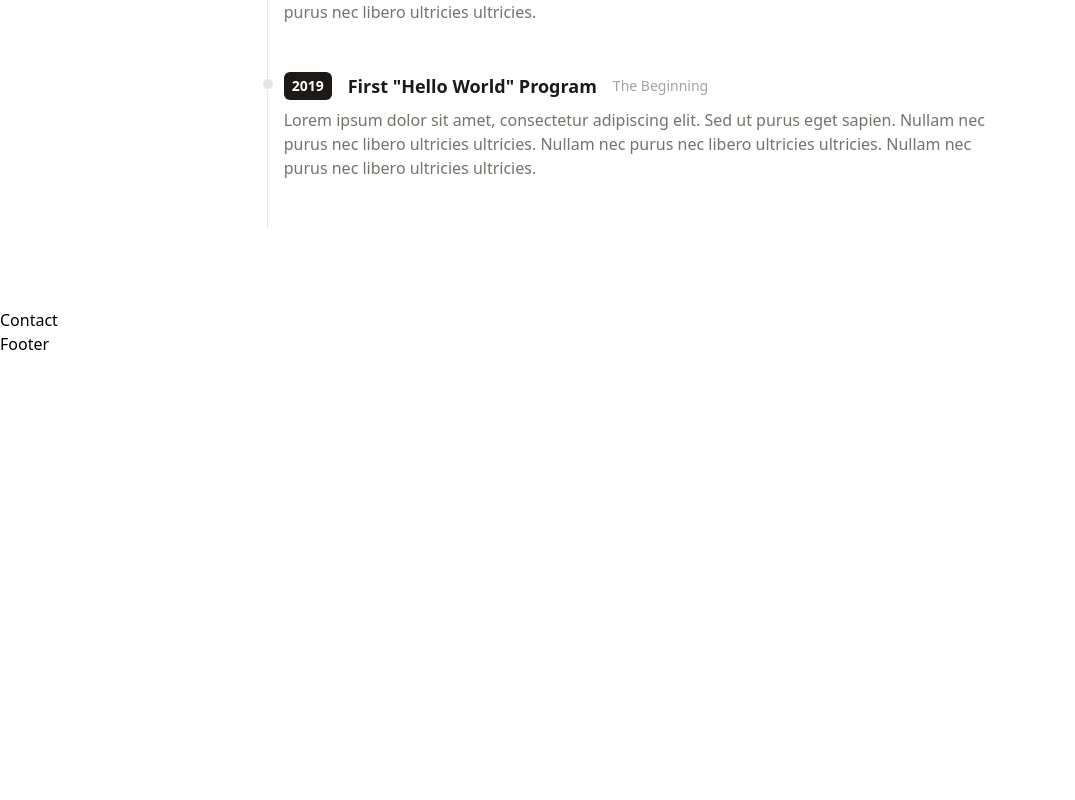
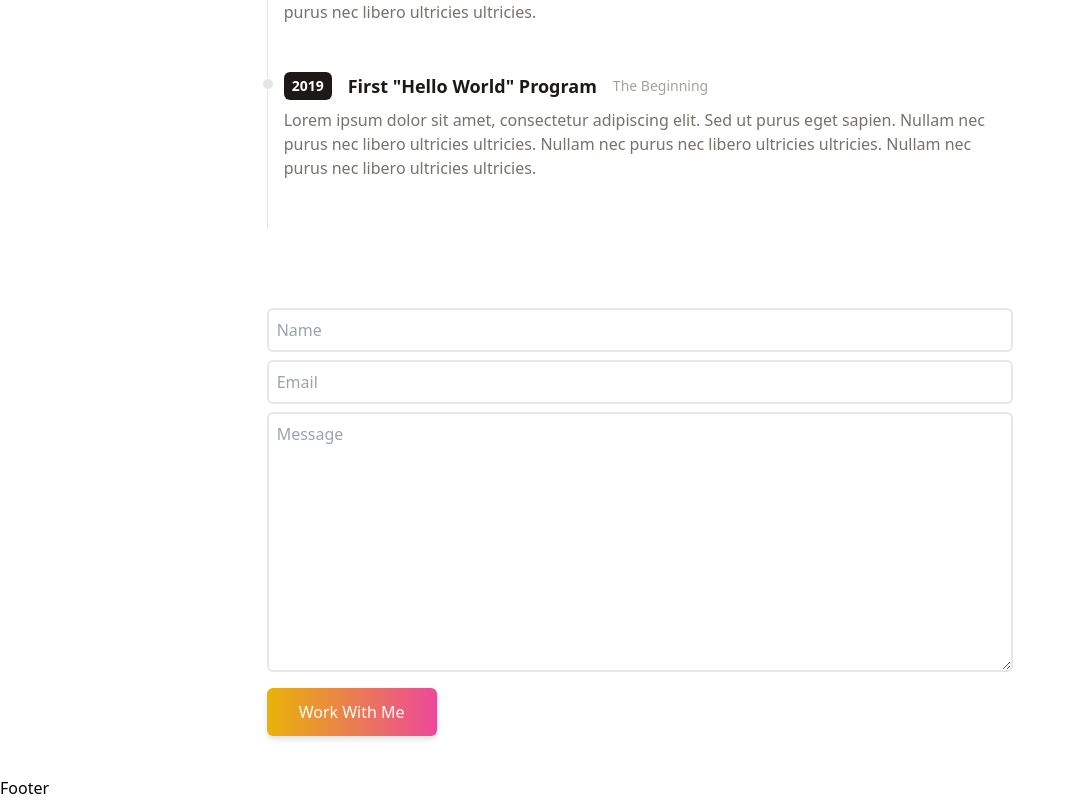
Before and after one commit to TeraBirb/portfolio-v2, a React (Vite) app: page / in a window 1280 px wide. Shown: the part 1464-2264 px from the top of the page, without its empty margins (0-1075 px from the left). Before the commit the page ends 1820 px from the top, so only its background shows below. Built offline with nearby package versions, Linux system fonts and the light colour scheme.

Commit message:
Create form and connect to getform.io endpoint

```diff
--- a/src/components/Contact.jsx
+++ b/src/components/Contact.jsx
@@ -1,7 +1,38 @@
 const Contact = () => {
     return (
-        <div className="">
-            <h1>Contact</h1>
+        <div className="flex flex-col mb-10 mx-auto">
+            <div className="flex justify-center items-center">
+                <form
+                    action="https://getform.io/f/wbrknqla"
+                    method="POST"
+                    className="flex flex-col w-full md:w-7/12"
+                >
+                    <input
+                        type="text"
+                        name="name"
+                        placeholder="Name"
+                        className="p-2 bg-transparent border-2 rounded-md focus:outline-none focus:border-stone-500"
+                    />
+                    <input
+                        type="text"
+                        name="email"
+                        placeholder="Email"
+                        className="my-2 p-2 bg-transparent border-2 rounded-md focus:outline-none focus:border-stone-500"
+                    />
+                    <textarea
+                        name="message"
+                        placeholder="Message"
+                        rows="10"
+                        className="mb-4 p-2 bg-transparent border-2 rounded-md focus:outline-none focus:border-stone-500"
+                    ></textarea>
+                    <button
+                        type="button"
+                        className="text-center inline-block px-8 py-3 w-max text-base font-medium rounded-md text-white bg-gradient-to-r from-yellow-500 to-pink-500 drop-shadow-md hover:stroke-white"
+                    >
+                        Work With Me
+                    </button>
+                </form>
+            </div>
         </div>
     );
 };
```
